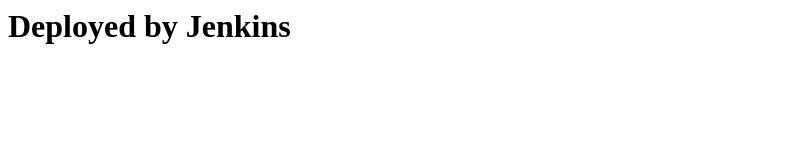
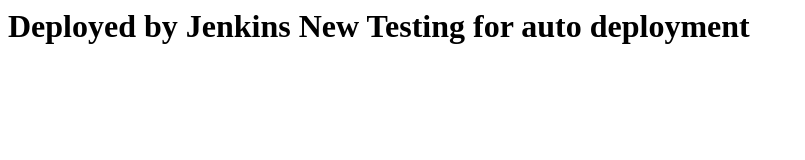
Before and after one commit to Tech-Contributors/app7.techcontributors, a plain HTML site: page index.html in a window 1280 px wide. Shown: the whole page, without its empty margins (0-805 px from the left). Drawn offline with Linux system fonts and the light colour scheme.

Commit message:
Update index.html

```diff
--- a/index.html
+++ b/index.html
@@ -1 +1 @@
-<h1>Deployed by Jenkins</h1>
+<h1>Deployed by Jenkins New Testing for auto deployment</h1>
```
